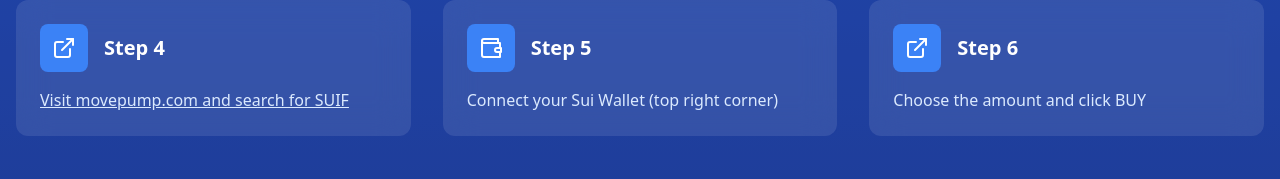
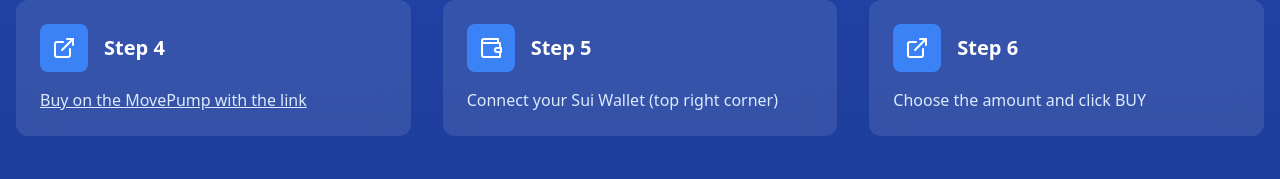
Before and after one commit to 0xBankai/suif, a React (Vite) app: page / in a window 1280 px wide. Shown: the part 1104-1283 px from the top of the page. Built offline with nearby package versions, Linux system fonts and the light colour scheme.

Commit message:
moved link to movepump

```diff
--- a/src/components/HowToBuy.tsx
+++ b/src/components/HowToBuy.tsx
@@ -21,9 +21,9 @@ const steps = [
 	},
 	{
 		title: "Go to MovePump",
-		description: "Visit movepump.com and search for SUIF",
+		description: "Buy on the MovePump with the link",
 		icon: ExternalLink,
-		link: "https://movepump.com",
+		link: "https://movepump.com/token/0x74a12ac3f60c7151061bb094e8343ae5e73276b0cbf874fc59d83b193d476df9::suif::SUIF",
 	},
 	{
 		title: "Connect wallet",
```
